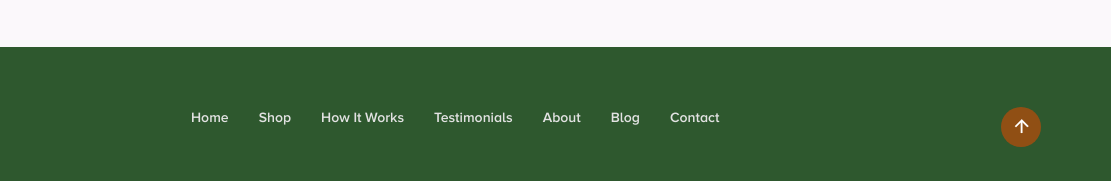
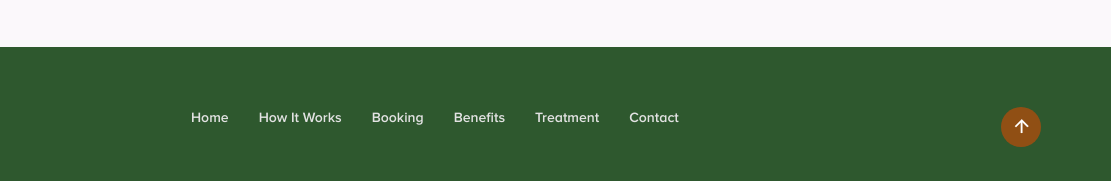
Before and after one commit to Sam-Dowling/gentlehandsreflexology, a plain HTML site: page index.html in a window 1280 px wide. Shown: the part 1871-2052 px from the top of the page, 169-1280 px from the left. Drawn offline with Linux system fonts and the light colour scheme; some icons are missing.

Commit message:
updated footer links

```diff
--- a/index.html
+++ b/index.html
@@ -147,12 +147,11 @@
                     </div>
                     <div class="col-md-7 copyright">
                         <ul class="nav navbar-nav">
-                            <li><a href="#">Home</a></li>
-                            <li><a href="#">Shop</a></li>
-                            <li><a href="#">How It Works</a></li>
-                            <li><a href="#">Testimonials</a></li>
-                            <li><a href="#">About</a></li>
-                            <li><a href="#">Blog</a></li>
+                            <li><a href="#top-button" class="scroll">Home</a></li>
+                            <li><a href="#what" class="scroll">How It Works</a></li>
+                            <li><a href="#book" class="scroll">Booking</a></li>
+                            <li><a href="#benefits" class="scroll">Benefits</a></li>
+                            <li><a href="#treatment" class="scroll">Treatment</a></li>
                             <li><a data-toggle="modal" data-target="#exampleModal">Contact</a></li>
                         </ul>
                     </div>
```
